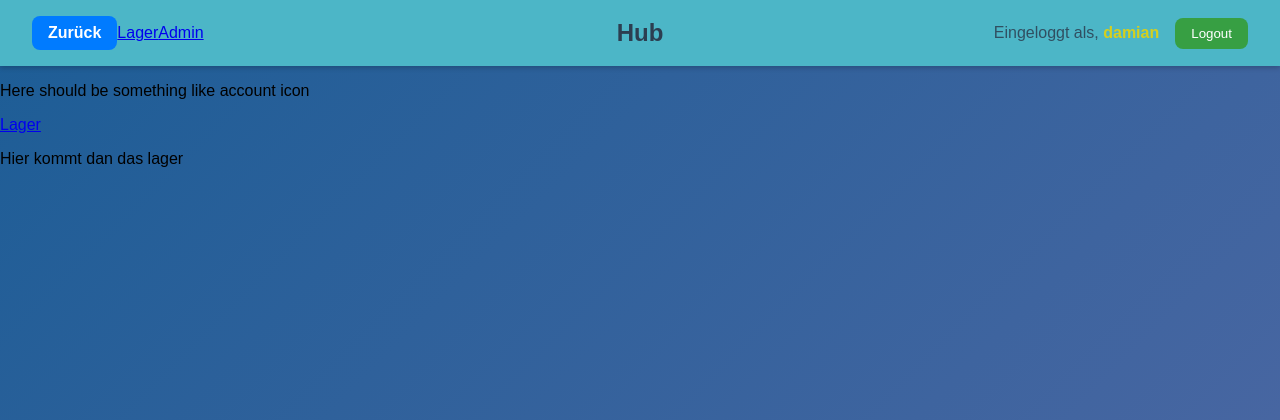
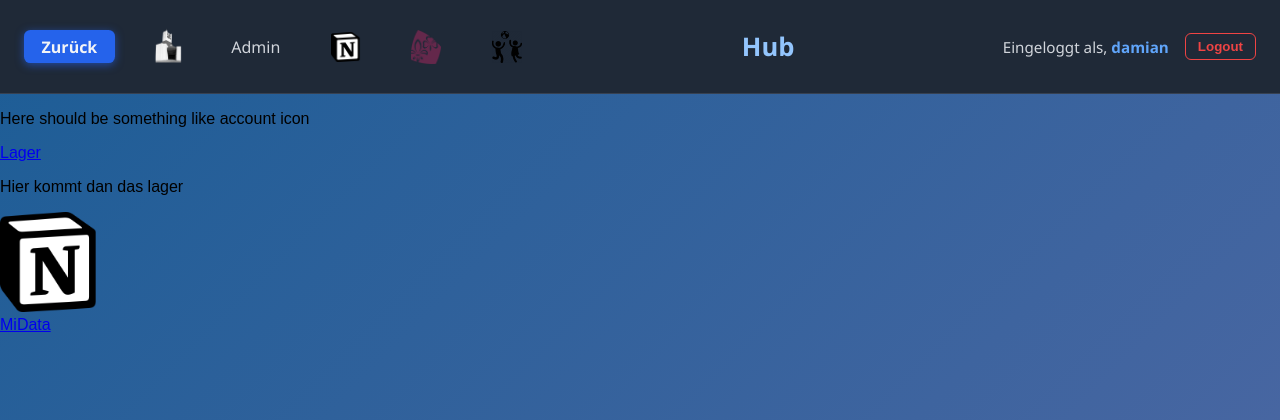
Before and after one commit to Eizval/Django_Pfadi, a Django app: page /hub/ in a window 1280 px wide. Shown: the top 420 px of the page. Run offline with Django 5.2, Linux system fonts and the light colour scheme; a user stored in the database is signed in; style sheets or scripts are compiled from the project's sources.

Commit message:
Improved the header

```diff
--- a/static/css/header.css
+++ b/static/css/header.css
@@ -2,77 +2,142 @@
   display: flex;
   justify-content: space-between;
   align-items: center;
-  background-color: #4cb6c7;
-  color: #2c3e50;
-  padding: 1rem 2rem;
-  box-shadow: 0 2px 5px rgba(0, 0, 0, 0.2);
+  padding: 0.75rem 1.5rem;
+  background: #1f2937;
+  border-bottom: 1px solid #374151;
+  font-family: "Segoe UI", Tahoma, Geneva, Verdana, sans-serif;
+  color: #f3f4f6;
 }
-.app-header .header-left,
-.app-header .header-center,
+.app-header .logo {
+  flex: 1;
+  text-align: center;
+  font-size: 1.6rem;
+  font-weight: 700;
+  color: #93c5fd;
+  user-select: none;
+  white-space: nowrap;
+}
+.app-header .header-left {
+  display: flex;
+  align-items: center;
+  gap: 1.5rem;
+}
+.app-header .header-left a {
+  display: flex;
+  align-items: center;
+  text-decoration: none;
+  color: #d1d5db;
+  font-weight: 500;
+  padding: 0.35rem 0.75rem;
+  border-radius: 0.4rem;
+  transition: background-color 0.2s ease, color 0.2s ease;
+}
+.app-header .header-left a:hover, .app-header .header-left a:focus {
+  background-color: #374151;
+  color: #60a5fa;
+  outline: none;
+}
+.app-header .header-left .back-btn {
+  background-color: #2563eb;
+  color: #f3f4f6;
+  font-weight: 600;
+  padding: 0.35rem 1.1rem;
+  box-shadow: 0 2px 8px rgba(37, 99, 235, 0.6);
+  border: none;
+}
+.app-header .header-left .back-btn:hover, .app-header .header-left .back-btn:focus {
+  background-color: #1d4ed8;
+}
+.app-header .header-left img {
+  width: 30px;
+  height: auto;
+  margin-left: 0.15rem;
+  transition: filter 0.25s ease;
+}
+.app-header .header-left img:hover {
+  filter: brightness(0) invert(0.8);
+}
+.app-header .header-center {
+  flex-grow: 1;
+  text-align: center;
+}
 .app-header .header-right {
   display: flex;
   align-items: center;
-}
-.app-header .header-left {
-  flex: 1;
-}
-.app-header .header-left .back-btn {
-  text-decoration: none;
-  background-color: #007BFF;
-  color: white;
-  padding: 0.5rem 1rem;
-  border-radius: 8px;
-  font-weight: bold;
-  transition: background-color 0.3s ease;
-}
-.app-header .header-left .back-btn:hover {
-  background-color: #0056b3;
-}
-.app-header .header-center {
-  flex: 1;
-  justify-content: center;
-}
-.app-header .header-center .logo {
-  font-size: 1.5rem;
-  font-weight: bold;
-  margin: 0;
-  text-align: center;
-}
-.app-header .header-right {
-  flex: 1;
-  justify-content: flex-end;
   gap: 1rem;
 }
 .app-header .header-right .username {
-  font-size: 1rem;
-  opacity: 0.85;
+  font-weight: 500;
+  font-size: 0.95rem;
+  color: #d1d5db;
+}
+.app-header .header-right .username .username-highlight {
+  font-weight: 700;
+  color: #60a5fa;
 }
 .app-header .header-right .logout-form {
-  display: inline;
+  margin: 0;
 }
 .app-header .header-right .logout-form .logout-btn {
-  background-color: #379f43;
-  border: none;
-  color: #fff;
-  padding: 0.5rem 1rem;
-  border-radius: 8px;
+  background: transparent;
+  border: 1.5px solid #ef4444;
+  color: #ef4444;
+  border-radius: 0.375rem;
+  padding: 0.3rem 0.75rem;
+  font-weight: 600;
   cursor: pointer;
-  transition: background-color 0.3s ease;
+  transition: background-color 0.3s ease, color 0.3s ease;
 }
-.app-header .header-right .logout-form .logout-btn:hover {
-  background-color: #2e8738;
+.app-header .header-right .logout-form .logout-btn:hover, .app-header .header-right .logout-form .logout-btn:focus {
+  background-color: #ef4444;
+  color: #1f2937;
+  outline: none;
 }
 .app-header .header-right .login-link {
-  color: #ecf0f1;
+  font-weight: 600;
+  color: #60a5fa;
   text-decoration: none;
-  padding: 0.5rem 1rem;
-  border: 1px solid #ecf0f1;
-  border-radius: 8px;
-  transition: all 0.3s ease;
+  padding: 0.35rem 0.75rem;
+  border-radius: 0.4rem;
+  transition: background-color 0.2s ease, color 0.2s ease;
 }
-.app-header .header-right .login-link:hover {
-  background-color: #ecf0f1;
-  color: #2c3e50;
+.app-header .header-right .login-link:hover, .app-header .header-right .login-link:focus {
+  background-color: #374151;
+  outline: none;
+}
+
+@media (max-width: 768px) {
+  .app-header {
+    flex-wrap: wrap;
+    justify-content: center;
+    gap: 0.75rem;
+  }
+  .app-header .header-center {
+    order: 3;
+    width: 100%;
+    margin-top: 0.7rem;
+  }
+  .app-header .header-left,
+  .app-header .header-right {
+    flex: 1 1 45%;
+    justify-content: center;
+    order: unset;
+  }
+  .app-header .header-left a,
+  .app-header .header-right a,
+  .app-header .header-right button.logout-btn {
+    padding: 0.3rem 0.5rem;
+    font-size: 0.9rem;
+  }
+  .app-header .header-left img {
+    width: 30px;
+    height: auto;
+    margin-left: 0.15rem;
+    transition: filter 0.3s ease;
+  }
+  .app-header .header-left img:hover {
+    filter: invert(100%) hue-rotate(90deg);
+  }
 }
 
 /*# sourceMappingURL=header.css.map */
--- a/static/scss/header.scss
+++ b/static/scss/header.scss
@@ -2,86 +2,172 @@
   display: flex;
   justify-content: space-between;
   align-items: center;
-  background-color: #4cb6c7; // Header background
-  color: #2c3e50;
-  padding: 1rem 2rem;
-  box-shadow: 0 2px 5px rgba(0, 0, 0, 0.2);
+  padding: 0.75rem 1.5rem;
+  background: #1f2937; // dark slate gray
+  border-bottom: 1px solid #374151;
+  font-family: 'Segoe UI', Tahoma, Geneva, Verdana, sans-serif;
+  color: #f3f4f6; // light gray text
 
-  .header-left,
-  .header-center,
-  .header-right {
-    display: flex;
-    align-items: center;
+  .logo {
+    flex: 1;              // take up remaining space between left and right
+    text-align: center;   // center text inside the flex item
+    font-size: 1.6rem;
+    font-weight: 700;
+    color: #93c5fd;
+    user-select: none;
+    white-space: nowrap;  // prevent wrapping
   }
 
   .header-left {
-    flex: 1; // Left area
+    display: flex;
+    align-items: center;
+    gap: 1.5rem;
+
+    a {
+      display: flex;
+      align-items: center;
+      text-decoration: none;
+      color: #d1d5db; // lighter gray
+      font-weight: 500;
+      padding: 0.35rem 0.75rem;
+      border-radius: 0.4rem;
+      transition: background-color 0.2s ease, color 0.2s ease;
+
+      &:hover,
+      &:focus {
+        background-color: #374151; // darker highlight
+        color: #60a5fa; // bright blue accent
+        outline: none;
+      }
+    }
+
     .back-btn {
-      text-decoration: none;
-      background-color: #007BFF;
-      color: white;
-      padding: 0.5rem 1rem;
-      border-radius: 8px;
-      font-weight: bold;
-      transition: background-color 0.3s ease;
+      background-color: #2563eb; // blue
+      color: #f3f4f6;
+      font-weight: 600;
+      padding: 0.35rem 1.1rem;
+      box-shadow: 0 2px 8px rgba(37, 99, 235, 0.6);
+      border: none;
+
+      &:hover,
+      &:focus {
+        background-color: #1d4ed8; // darker blue
+      }
+    }
+
+    img {
+      width: 30px;
+      height: auto;
+      margin-left: 0.15rem;
+      transition: filter 0.25s ease;
 
       &:hover {
-        background-color: #0056b3;
+        filter: brightness(0) invert(0.8);
       }
     }
   }
 
   .header-center {
-    flex: 1;
-    justify-content: center;
-    .logo {
-      font-size: 1.5rem;
-      font-weight: bold;
-      margin: 0;
-      text-align: center;
-    }
+    flex-grow: 1;
+    text-align: center;
+
+
   }
 
   .header-right {
-    flex: 1;
-    justify-content: flex-end;
+    display: flex;
+    align-items: center;
     gap: 1rem;
 
     .username {
-      font-size: 1rem;
-      opacity: 0.85;
+      font-weight: 500;
+      font-size: 0.95rem;
+      color: #d1d5db;
+
+      .username-highlight {
+        font-weight: 700;
+        color: #60a5fa;
+      }
     }
 
     .logout-form {
-      display: inline;
+      margin: 0;
 
       .logout-btn {
-        background-color: #379f43;
-        border: none;
-        color: #fff;
-        padding: 0.5rem 1rem;
-        border-radius: 8px;
+        background: transparent;
+        border: 1.5px solid #ef4444; // red border
+        color: #ef4444;
+        border-radius: 0.375rem;
+        padding: 0.3rem 0.75rem;
+        font-weight: 600;
         cursor: pointer;
-        transition: background-color 0.3s ease;
+        transition: background-color 0.3s ease, color 0.3s ease;
 
-        &:hover {
-          background-color: #2e8738;
+        &:hover,
+        &:focus {
+          background-color: #ef4444;
+          color: #1f2937; // dark text on red background
+          outline: none;
         }
       }
     }
 
     .login-link {
-      color: #ecf0f1;
+      font-weight: 600;
+      color: #60a5fa;
       text-decoration: none;
-      padding: 0.5rem 1rem;
-      border: 1px solid #ecf0f1;
-      border-radius: 8px;
-      transition: all 0.3s ease;
+      padding: 0.35rem 0.75rem;
+      border-radius: 0.4rem;
+      transition: background-color 0.2s ease, color 0.2s ease;
 
-      &:hover {
-        background-color: #ecf0f1;
-        color: #2c3e50;
+      &:hover,
+      &:focus {
+        background-color: #374151;
+        outline: none;
       }
     }
   }
 }
+
+@media (max-width: 768px) {
+  .app-header {
+    flex-wrap: wrap;
+    justify-content: center;
+    gap: 0.75rem;
+
+    .header-center {
+      order: 3;
+      width: 100%;
+      margin-top: 0.7rem;
+    }
+
+    .header-left,
+    .header-right {
+      flex: 1 1 45%;
+      justify-content: center;
+      order: unset;
+    }
+
+    .header-left a,
+    .header-right a,
+    .header-right button.logout-btn {
+      padding: 0.3rem 0.5rem;
+      font-size: 0.9rem;
+    }
+
+    .header-left img {
+      width: 30px;
+      height: auto;
+      margin-left: 0.15rem;
+
+      // Replace full invert with hue rotate and partial invert for better contrast
+
+      transition: filter 0.3s ease;
+
+      &:hover {
+        filter: invert(100%) hue-rotate(90deg);
+      }
+    }
+
+  }
+}
--- a/templates/hub.html
+++ b/templates/hub.html
@@ -20,10 +20,12 @@
         <p>Hier kommt dan das lager</p>
     </div>
     <div class="notion">
-
+        <a href="https://www.notion.so/24c7bc50ffa380f6b49ef28deb653bca?v=24c7bc50ffa38145b34e000cb8bb031b" target="_blank">
+            <img src="{% static 'img/Notion-logo.svg.png' %}" alt="Notion logo" style="width: 100px; height: auto">
+        </a>
     </div>
     <div class="me_data">
-
+        <a href="https://db.scout.ch">MiData</a>
     </div>
     <div class="list_kids">
 
--- a/templates/includes/header.html
+++ b/templates/includes/header.html
@@ -5,10 +5,21 @@
     <div class="header-left">
         <!-- Zurück-Button -->
         <a href="javascript:history.back()" class="back-btn">Zurück</a>
-        <a href="{% url 'lager_list' %}">Lager</a>
+        <a href="{% url 'lager_list' %}">
+            <img src="{% static 'img/lagerico.png' %}" alt="Lager Icon">
+        </a>
         {% if user.is_superuser or user.is_staff %}
         <a href="{% url 'admin:index' %}">Admin</a>
         {% endif %}
+        <a href="https://www.notion.so/24c7bc50ffa380f6b49ef28deb653bca?v=24c7bc50ffa38145b34e000cb8bb031b" target="_blank">
+            <img class="logo-invert" src="{% static 'img/Notion-logo.svg.png' %}" alt="Notion logo">
+        </a>
+        <a href="https://db.scout.ch" target="_blank">
+            <img class="logo-invert" src="{% static 'img/midate.png' %}" alt="Midata logo">
+        </a>
+        <a href="">
+            <img src="{% static 'img/children_icon.jpg' %}" alt="Children Icon">
+        </a>
     </div>
 
     <div class="header-center">
```
Also changed, not shown: static/img/Notion-logo.svg.png (added), static/img/children_icon.jpg (added), static/img/lagerico.png (added), static/img/midate.png (added), 1 other file.
